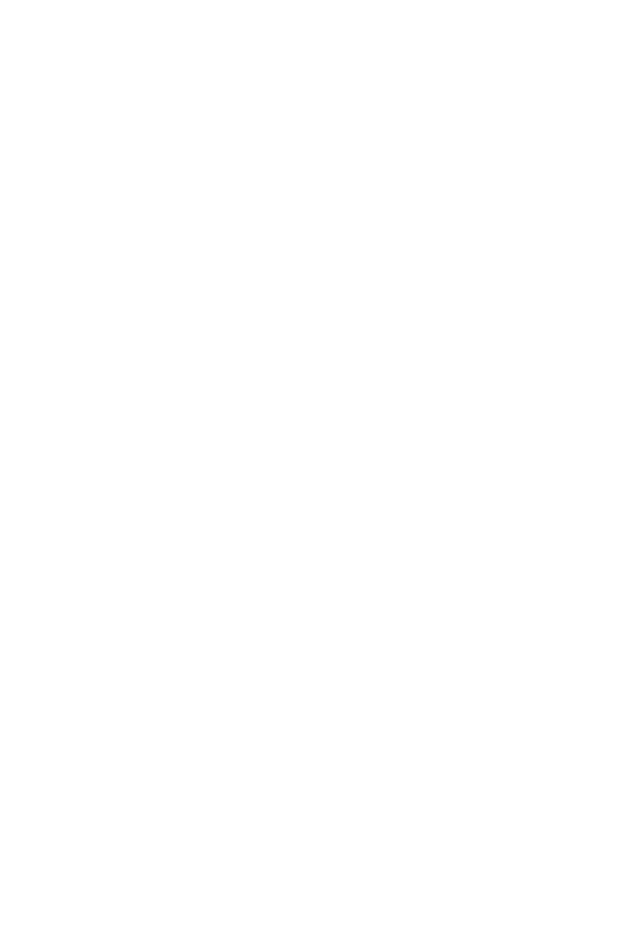
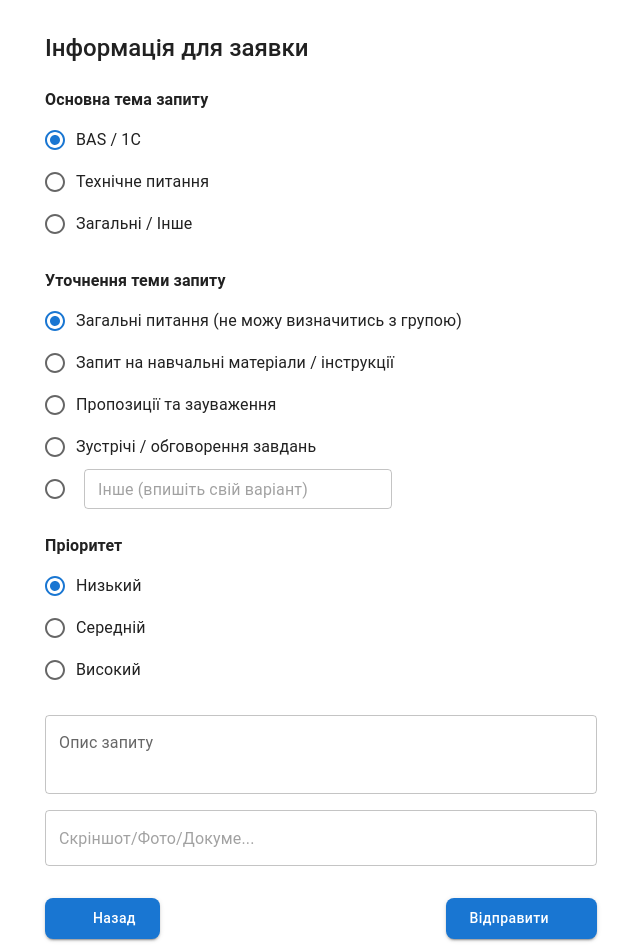
Before and after one commit to unasif/form-front, a React (Vite) app: page /details in a window 1280 px wide. Before the commit this address had no page. Shown: the top 952 px of the page, without its empty margins (319-959 px from the left). Before the commit the page ends 800 px from the top, so only its background shows below. Built offline with nearby package versions, Linux system fonts and the light colour scheme; some icons are missing.

Commit message:
Додано сторінку з детатялми запиту

```diff
--- a/src/App.jsx
+++ b/src/App.jsx
@@ -4,6 +4,7 @@ import { CssBaseline } from '@mui/material';
 
 import LoginPage from './pages/LoginPage/LoginPage';
 import ContactDataPage from './pages/ContactDataPage/ContactDataPage';
+import RequestDetailsPage from './pages/RequestDetailsPage/RequesDetailsPage';
 import AdminDashboard from './pages/Admin/AdminDashboard';
 
 const PrivateRoute = ({ children }) => {
@@ -22,6 +23,7 @@ function App() {
         <Route path="/contact" element={<ContactDataPage />} />
 
         <Route path="/tasks" element={<LoginPage />} />
+        <Route path="/details" element={<RequestDetailsPage />} />
         <Route
         path="/admin"
         element={
--- a/src/pages/ContactDataPage/ContactDataPage.jsx
+++ b/src/pages/ContactDataPage/ContactDataPage.jsx
@@ -32,7 +32,7 @@ const RegistrationPage = () => {
   const handleSubmit = (e) => {
     e.preventDefault();
     console.log('Дані реєстрації:', formData);
-    // Тут буде перехід на наступну сторінку деталей запиту
+    navigate('/details');
   };
 
   return (
--- /dev/null
+++ b/src/pages/RequestDetailsPage/RequesDetailsPage.jsx
@@ -0,0 +1,160 @@
+import React, { useState } from 'react';
+import { useNavigate } from 'react-router-dom';
+import {
+  Container,
+  Box,
+  Typography,
+  TextField,
+  Button,
+  Radio,
+  RadioGroup,
+  FormControlLabel,
+  FormControl,
+  FormLabel,
+  Grid
+} from '@mui/material';
+import ArrowBackIcon from '@mui/icons-material/ArrowBack';
+import ArrowForwardIcon from '@mui/icons-material/ArrowForward';
+
+const RequestDetailsPage = () => {
+  const navigate = useNavigate();
+  const [requestData, setRequestData] = useState({
+    mainTheme: 'bas',
+    subTheme: 'general',
+    otherSubTheme: '',
+    priority: 'low',
+    description: '',
+    file: ''
+  });
+
+  const handleChange = (e) => {
+    const { name, value } = e.target;
+    setRequestData(prev => ({ ...prev, [name]: value }));
+  };
+
+  const handleSubmit = (e) => {
+    e.preventDefault();
+    console.log('Дані заявки відправлено:', requestData);
+    // Після відправки зазвичай перекидають у кабінет (таблицю задач)
+    navigate('/tasks');
+  };
+
+  return (
+    <Container maxWidth="sm">
+      <Box sx={{ marginTop: 4, marginBottom: 8 }}>
+        <Typography variant="h5" sx={{ mb: 3, fontWeight: 'medium' }}>
+          Інформація для заявки
+        </Typography>
+
+        <Box component="form" onSubmit={handleSubmit}>
+          {/* Основна тема запиту */}
+          <FormControl component="fieldset" sx={{ mb: 3, width: '100%' }}>
+            <FormLabel sx={{ fontWeight: 'bold', mb: 1, color: 'text.primary' }}>
+              Основна тема запиту
+            </FormLabel>
+            <RadioGroup name="mainTheme" value={requestData.mainTheme} onChange={handleChange}>
+              <FormControlLabel value="bas" control={<Radio />} label="BAS / 1C" />
+              <FormControlLabel value="tech" control={<Radio />} label="Технічне питання" />
+              <FormControlLabel value="general" control={<Radio />} label="Загальні / Інше" />
+            </RadioGroup>
+          </FormControl>
+
+          {/* Уточнення теми запиту */}
+          <FormControl component="fieldset" sx={{ mb: 3, width: '100%' }}>
+            <FormLabel sx={{ fontWeight: 'bold', mb: 1, color: 'text.primary' }}>
+              Уточнення теми запиту
+            </FormLabel>
+            <RadioGroup name="subTheme" value={requestData.subTheme} onChange={handleChange}>
+              <FormControlLabel value="general" control={<Radio />} label="Загальні питання (не можу визначитись з групою)" />
+              <FormControlLabel value="materials" control={<Radio />} label="Запит на навчальні матеріали / інструкції" />
+              <FormControlLabel value="suggestions" control={<Radio />} label="Пропозиції та зауваження" />
+              <FormControlLabel value="meeting" control={<Radio />} label="Зустрічі / обговорення завдань" />
+              <FormControlLabel
+                value="other"
+                control={<Radio />}
+                label={
+                    <TextField
+                    placeholder="Інше (впишіть свій варіант)"
+                    fullWidth
+                    size="small"
+                    value={requestData.otherSubTheme}
+                    onChange={(e) => {
+                        // При введенні тексту автоматично вибираємо цей Radio
+                        setRequestData(prev => ({
+                        ...prev,
+                        subTheme: 'other',
+                        otherSubTheme: e.target.value
+                        }));
+                    }}
+                    // Поле активне лише тоді, коли вибрано варіант "other"
+                    onClick={() => setRequestData(prev => ({ ...prev, subTheme: 'other' }))}
+                    sx={{ ml: 1, minWidth: '300px' }}
+                    />
+                }
+                />
+            </RadioGroup>
+          </FormControl>
+
+          {/* Пріоритет */}
+          <FormControl component="fieldset" sx={{ mb: 3, width: '100%' }}>
+            <FormLabel sx={{ fontWeight: 'bold', mb: 1, color: 'text.primary' }}>
+              Пріоритет
+            </FormLabel>
+            <RadioGroup name="priority" value={requestData.priority} onChange={handleChange}>
+              <FormControlLabel value="low" control={<Radio />} label="Низький" />
+              <FormControlLabel value="medium" control={<Radio />} label="Середній" />
+              <FormControlLabel value="high" control={<Radio />} label="Високий" />
+            </RadioGroup>
+          </FormControl>
+
+          {/* Опис та файли */}
+          <Grid container spacing={2}>
+            <Grid size={12}>
+              <TextField
+                fullWidth
+                label="Опис запиту"
+                name="description"
+                multiline
+                rows={2}
+                value={requestData.description}
+                onChange={handleChange}
+              />
+            </Grid>
+            <Grid size={12}>
+              <TextField
+                fullWidth
+                placeholder="Скріншот/Фото/Докуме..."
+                name="file"
+                value={requestData.file}
+                onChange={handleChange}
+              />
+            </Grid>
+          </Grid>
+
+          {/* Кнопки */}
+          <Box sx={{ display: 'flex', justifyContent: 'space-between', mt: 4 }}>
+            <Button
+              variant="contained"
+              startIcon={<ArrowBackIcon />}
+              onClick={() => navigate('/contact')} // Повернення на "Контактні дані"
+              sx={{ px: 3, py: 1, borderRadius: '8px', textTransform: 'none', backgroundColor: '#1976d2' }}
+            >
+              Назад
+            </Button>
+
+            <Button
+              type="submit"
+              variant="contained"
+              endIcon={<ArrowForwardIcon />}
+              sx={{ px: 3, py: 1, borderRadius: '8px', textTransform: 'none', backgroundColor: '#1976d2' }}
+            >
+              Відправити
+            </Button>
+          </Box>
+        </Box>
+      </Box>
+    </Container>
+  );
+};
+
+export default RequestDetailsPage;
```
